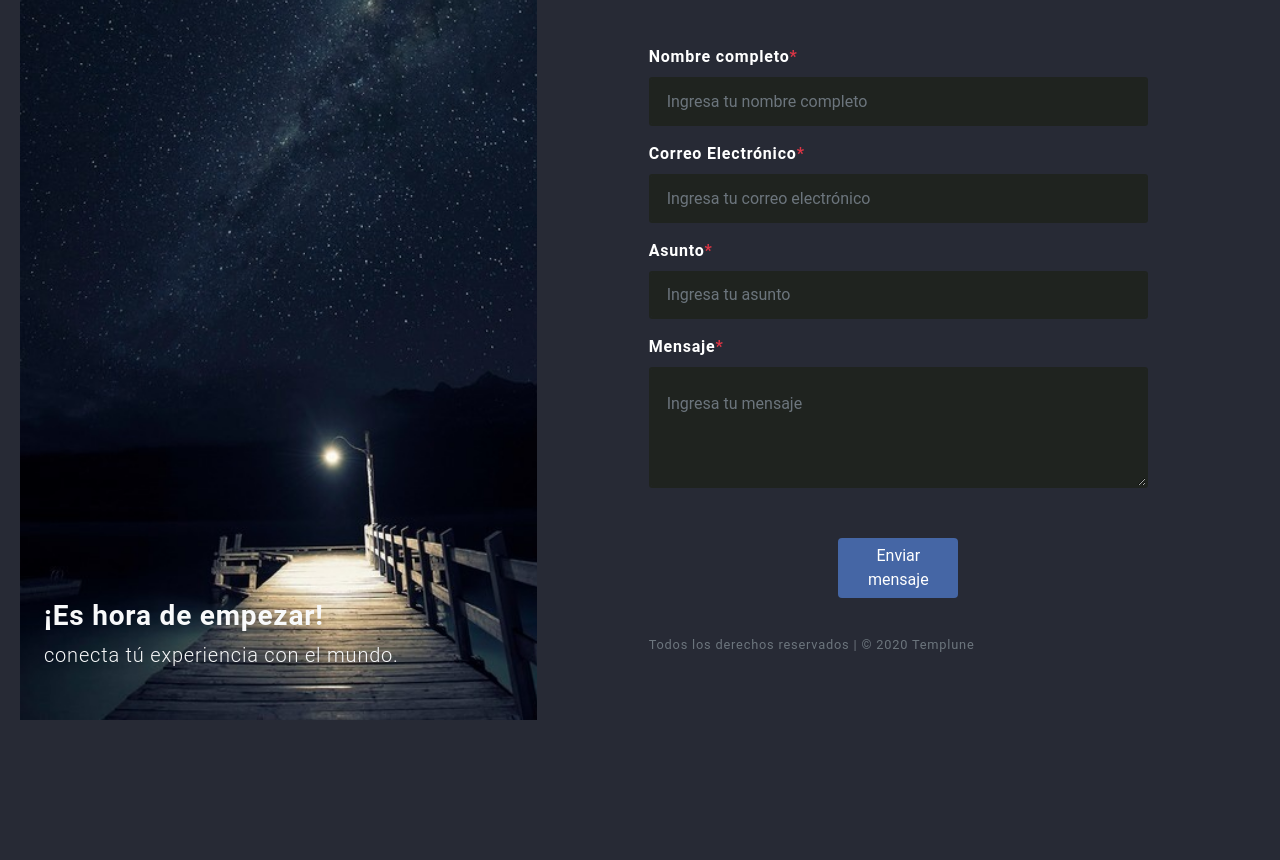
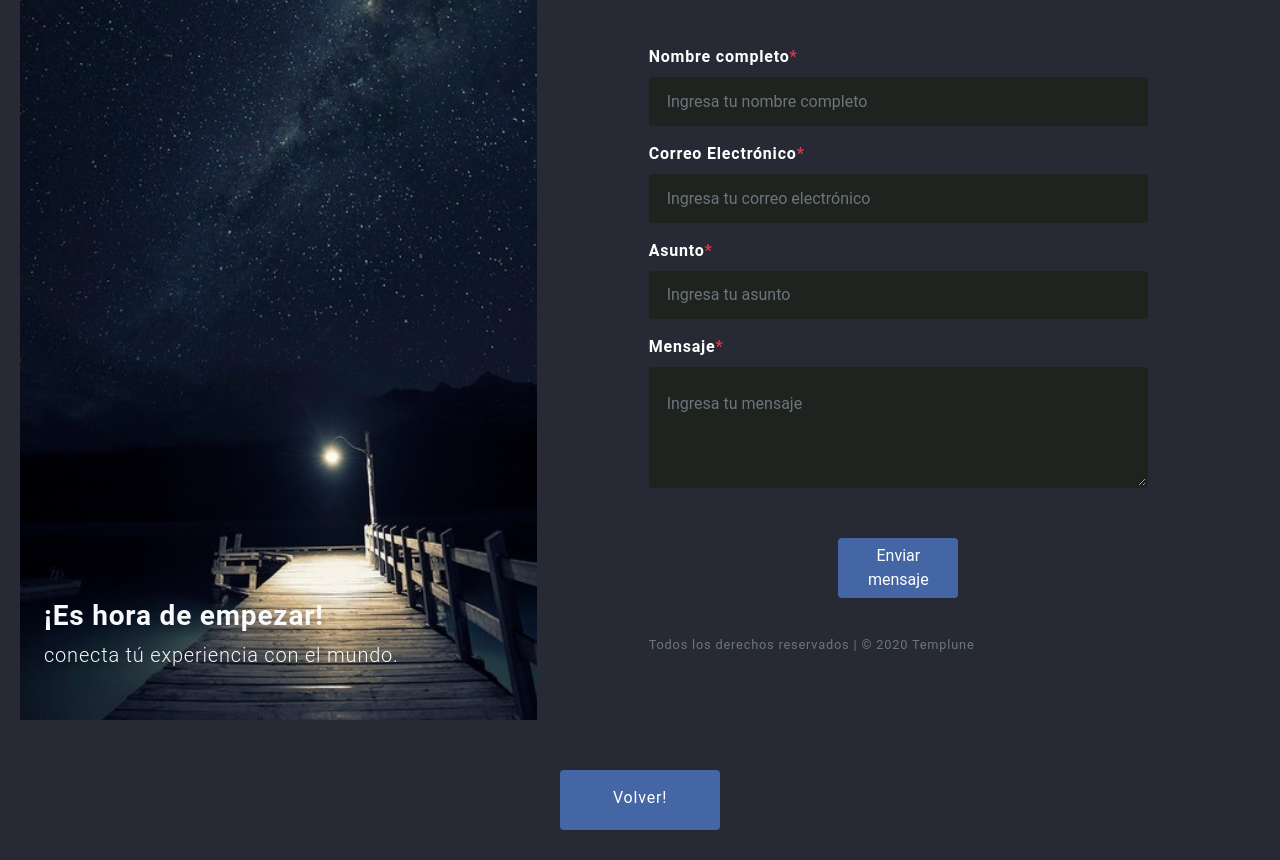
Before and after one commit to Team-GOEXP/GO_EXP, a plain HTML site: page public/contacto.html in a window 1280 px wide. Shown: the part 223-1083 px from the top of the page. Before the commit the page ends 963 px from the top, so only its background shows below. Drawn offline with nearby package versions, Linux system fonts and the light colour scheme.

Commit message:
Nuevos cambios en contacto

```diff
--- a/public/contacto.html
+++ b/public/contacto.html
@@ -65,6 +65,12 @@
         </div>
     </section>
 
+    <div class="btn1">
+        <a href="index.html" class="btn width-100"> Volver!</a>
+    </div>
+
+
+
     <!-- Optional JavaScript -->
     <!-- jQuery first, then Popper.js, then Bootstrap JS -->
     <script src="https://code.jquery.com/jquery-3.4.1.slim.min.js" integrity="sha384-J6qa4849blE2+poT4WnyKhv5vZF5SrPo0iEjwBvKU7imGFAV0wwj1yYfoRSJoZ+n" crossorigin="anonymous"></script>
--- a/public/styles/estilo-contact.css
+++ b/public/styles/estilo-contact.css
@@ -87,6 +87,29 @@ body
     cursor: pointer;
 }
 
+.btn
+{
+    background: rgb(69, 102, 165);
+    /* W3C, IE 10+/ Edge, Firefox 16+, Chrome 26+, Opera 12+, Safari 7+ */
+    display: block;
+    width: 120px;
+    height: 60px;
+    border:none;
+    color:#fff;
+    border-radius: 4px;
+    font-size: 16px;
+    margin: 10px auto;
+    cursor: pointer;
+    transition: 0.6s;
+}
+
+.btn1
+{
+    padding: 20px;
+}
+
+
+
 @media (max-width:575.98px)
 {
     .p-6
```
